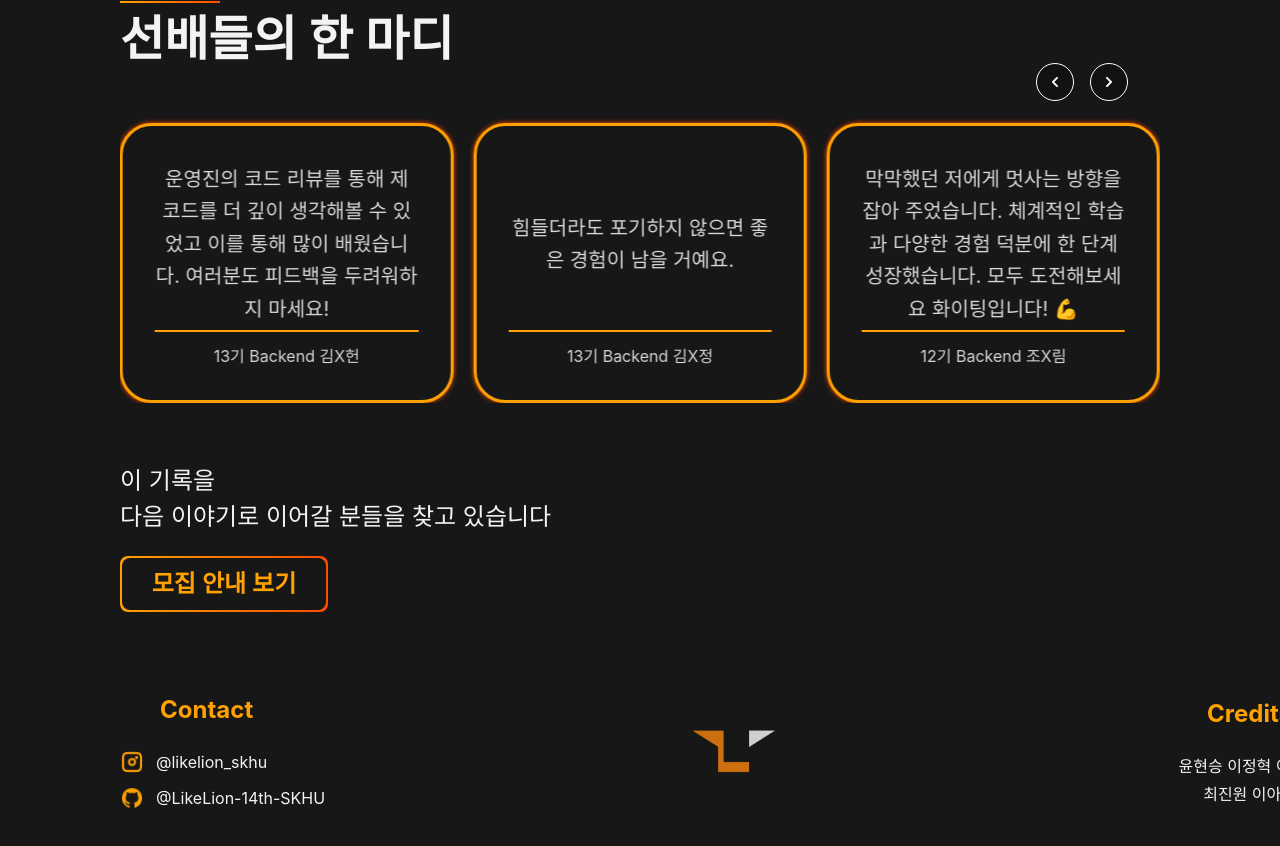
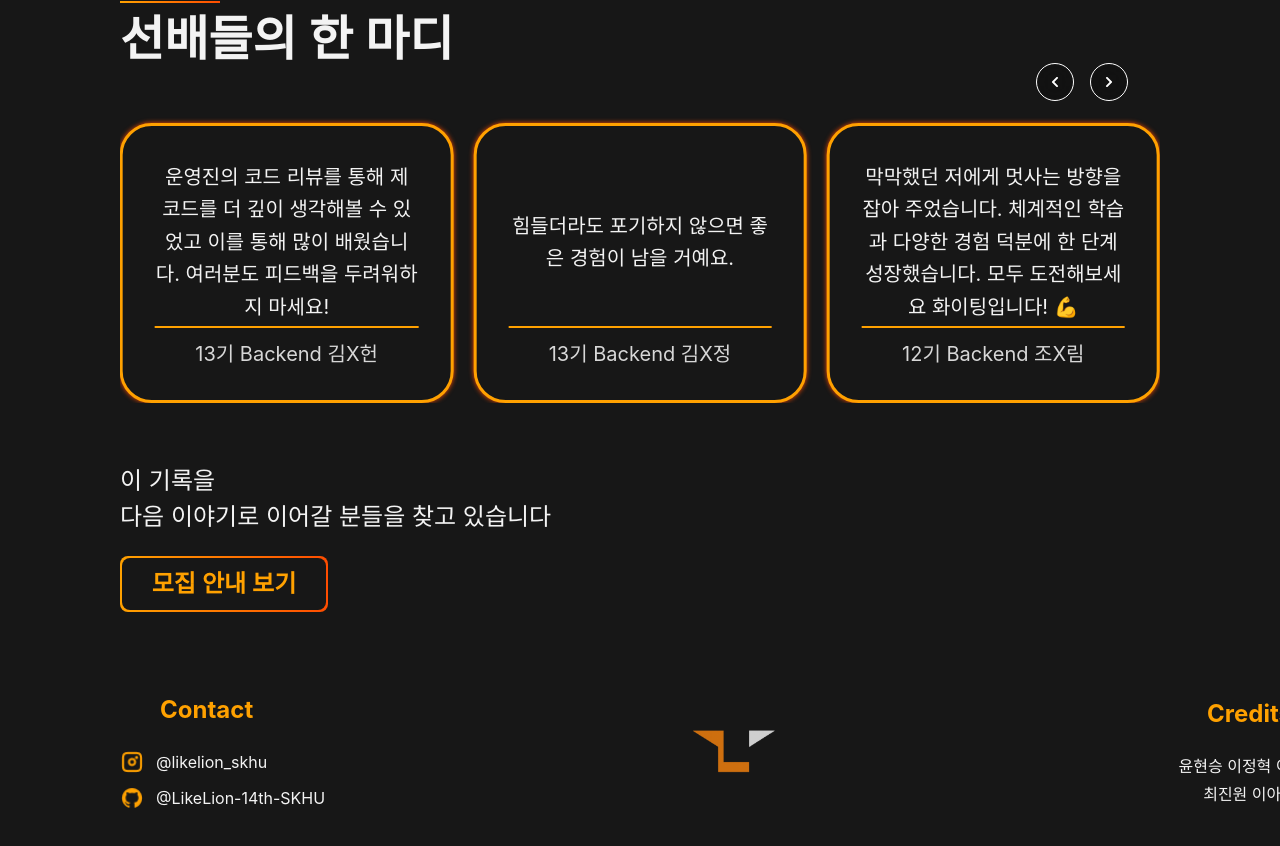
Before and after one commit to LikeLion-14th-SKHU/LikeLion-14th-Recruiting, a React (Vite) app: page /results in a window 1280 px wide. Shown: the part 2320-3166 px from the top of the page. Built offline with nearby package versions, Linux system fonts and the light colour scheme; a web font is replaced by a local one.

Commit message:
Chore: 선배들의 한 마디 박스 사이즈 조정

```diff
--- a/src/components/AlumniQuotesCarousel.jsx
+++ b/src/components/AlumniQuotesCarousel.jsx
@@ -67,17 +67,17 @@ function AlumniQuotesCarousel({ alumniQuotes }) {
         className="pt-5"
       >
         {alumniQuotes.map((alumniQuote) => (
-          <SwiperSlide key={alumniQuote.id} className="h-auto pt-15">
-            <div className="border-3 border-primary-point2 shadow-primary-glow rounded-4xl p-8 bg-primary-bg backdrop-blur-[20px] h-full min-h-70 flex flex-col">
-              <div className="flex-1 flex items-center justify-center text-center leading-9">
-                <p className="text-xl md:text-xl text-text-sub leading-relaxed">
+          <SwiperSlide key={alumniQuote.id} className="pt-15">
+            <div className="md:w-full w-[70%] mx-auto border-3 border-primary-point2 shadow-primary-glow rounded-4xl p-4 md:p-8 bg-primary-bg min-h-50 md:h-full md:min-h-70 flex flex-col">
+              <div className="flex-1 flex items-center justify-center text-center">
+                <p className="text-[14px] md:text-xl text-text-main leading-relaxed">
                   {alumniQuote.content}
                 </p>
               </div>
 
               <div className="mt-auto">
                 <div className="mb-3 h-0.5 w-full bg-primary-point2" />
-                <p className="text-center text-text-sub">
+                <p className="text-[14px] md:text-xl text-center text-text-sub">
                   {alumniQuote.generation} {alumniQuote.position}{" "}
                   {alumniQuote.name}
                 </p>
```
